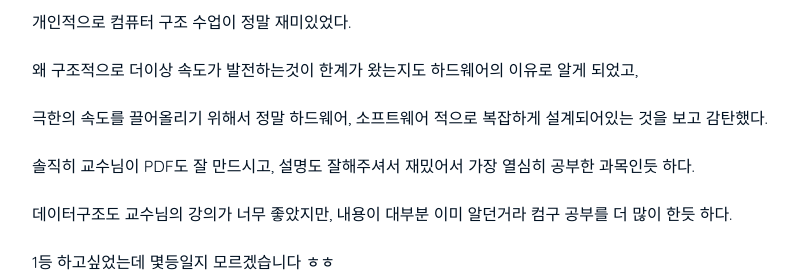
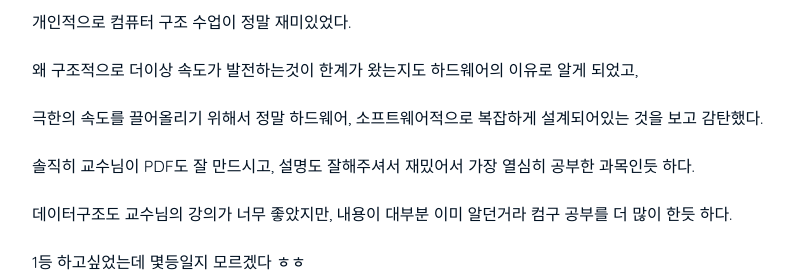
Before and after one commit to hoonably/old-blog, a Jekyll site: the page built from _posts/2025-01-01-computer_architecture.md, in a window 1280 px wide and 900 px high, scrolled down 1702 px, cut to the strip 152-422 px from the top of the window. Shown: the whole strip, without its empty margins (208-1006 px from the left). Built offline with Jekyll 4.4.1, drawn with Linux system fonts in a browser that asks for light colours; some web fonts are replaced; comment, search, counter and statistics services are not loaded.

```diff
--- a/Gemfile
+++ b/Gemfile
@@ -1,6 +1,6 @@
 source "https://rubygems.org"
 
-gem "github-pages", group: :jekyll_plugins  # GitHub Pages와 호환되는 버전
+# gem "github-pages", group: :jekyll_plugins
 gem "webrick"  # Ruby 3.0 이상에서 필요
 
 group :jekyll_plugins do
--- a/_posts/2025-01-01-computer_architecture.md
+++ b/_posts/2025-01-01-computer_architecture.md
@@ -53,12 +53,12 @@ author: "hoonably"
 
 왜 구조적으로 더이상 속도가 발전하는것이 한계가 왔는지도 하드웨어의 이유로 알게 되었고,
 
-극한의 속도를 끌어올리기 위해서 정말 하드웨어, 소프트웨어 적으로 복잡하게 설계되어있는 것을 보고 감탄했다.
+극한의 속도를 끌어올리기 위해서 정말 하드웨어, 소프트웨어적으로 복잡하게 설계되어있는 것을 보고 감탄했다.
 
 솔직히 교수님이 PDF도 잘 만드시고, 설명도 잘해주셔서 재밌어서 가장 열심히 공부한 과목인듯 하다.
 
 데이터구조도 교수님의 강의가 너무 좋았지만, 내용이 대부분 이미 알던거라 컴구 공부를 더 많이 한듯 하다.
 
-1등 하고싶었는데 몇등일지 모르겠습니다 ㅎㅎ
+1등 하고싶었는데 몇등일지 모르겠다 ㅎㅎ
 
 <img width="919" alt="image" src="https://github.com/user-attachments/assets/bdc3f3c9-3b7a-4b62-8149-adb6aef35fcc" />
```
Also changed, not shown: _posts/2024-12-31-baekjoon365.md (+1 -1 lines), Gemfile.lock.
